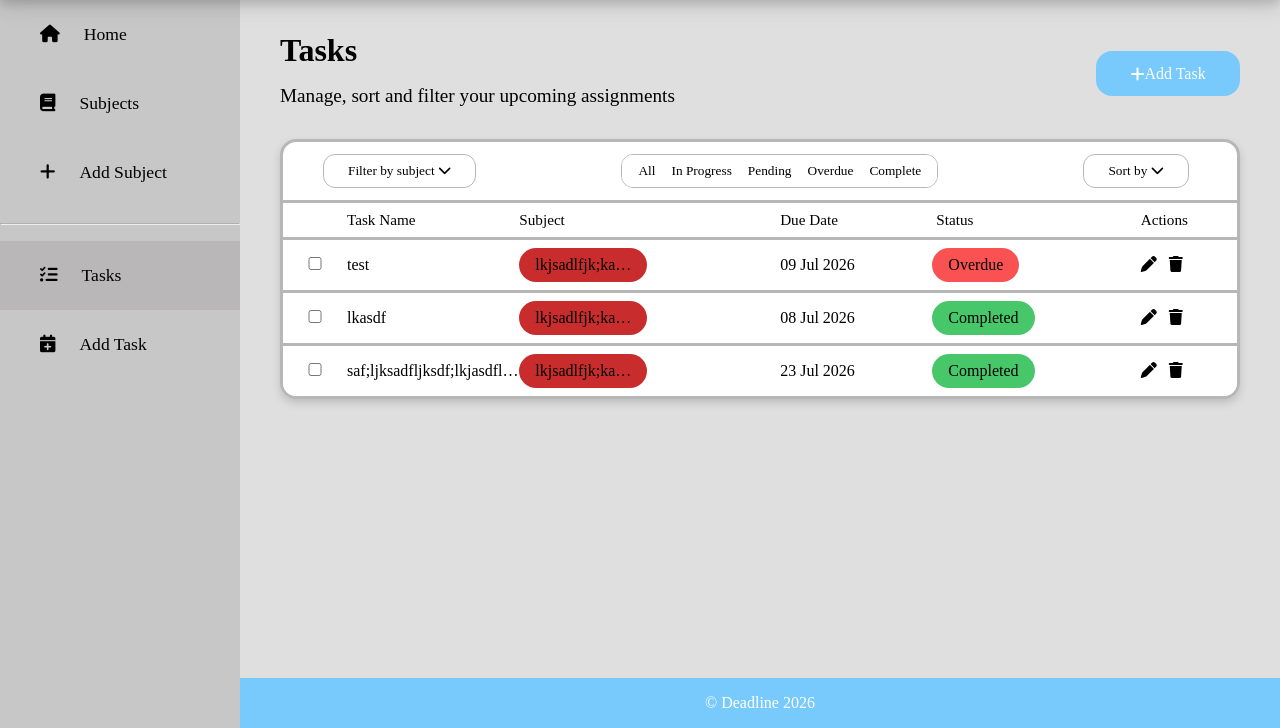
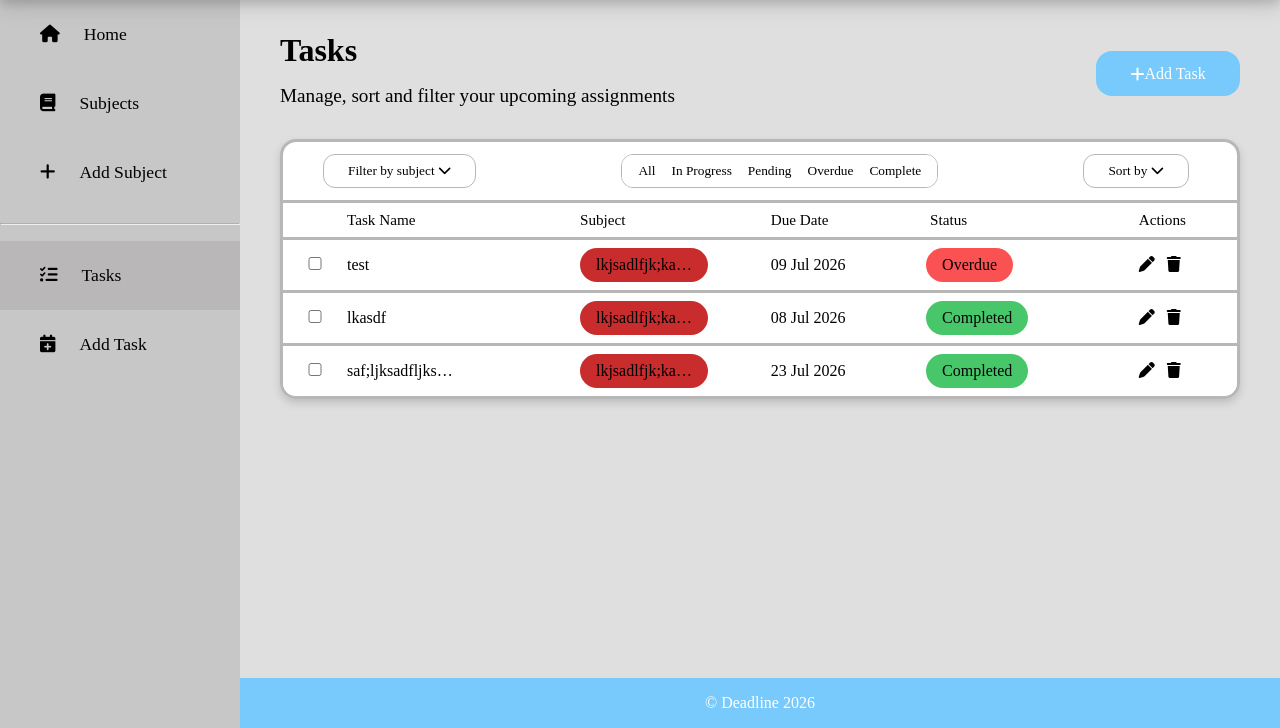
Before and after one commit to 23062bhs/deadline, a Flask app: page /tasks in a window 1280 px wide. Shown: the part 72-800 px from the top of the page. Run offline with Flask 3, Linux system fonts and the light colour scheme; data comes from the database, SQL or seed files in the repository; both versions use the stored data as it was after the commit; some libraries are stand-ins or nearby versions; some web fonts are replaced.

Commit message:
fixed name truncate on tasks page

```diff
--- a/static/style.css
+++ b/static/style.css
@@ -868,6 +868,11 @@ thead .list-headers th {
     padding-right: 2rem !important;
 }
 
+.subject-cell {
+    padding-left: 3rem;
+    width: 20%;
+}
+
 .status-header {
     padding-left: 0.25rem !important;
 }
@@ -946,7 +951,8 @@ thead .list-headers th {
 }
 
 .name-truncate {
-    max-width: 5rem;
+    display: block;
+    max-width: 7rem;
     white-space: nowrap;
     overflow: hidden;
     text-overflow: ellipsis;
--- a/templates/tasks.html
+++ b/templates/tasks.html
@@ -46,7 +46,9 @@
                         <td class="checkbox-cell">
                             <input type="checkbox" class="task-checkbox">
                         </td>
-                        <td class="name-cell name-truncate">{{ task[1] }}</td>
+                        <td class="name-cell">
+                            <span class="name-truncate">{{ task[1] }}</span>
+                        </td>
                         <td class="subject-cell">
                             <span class="pill" style="--bg-color: {{ task[5] }}; background-color: var(--bg-color);" title="{{ task[3] }}">{{ task[3] }}</span> <!-- sets the color of the pill to the color of the subject -->
                         </td>
```
Also changed, not shown: deadline.db.
